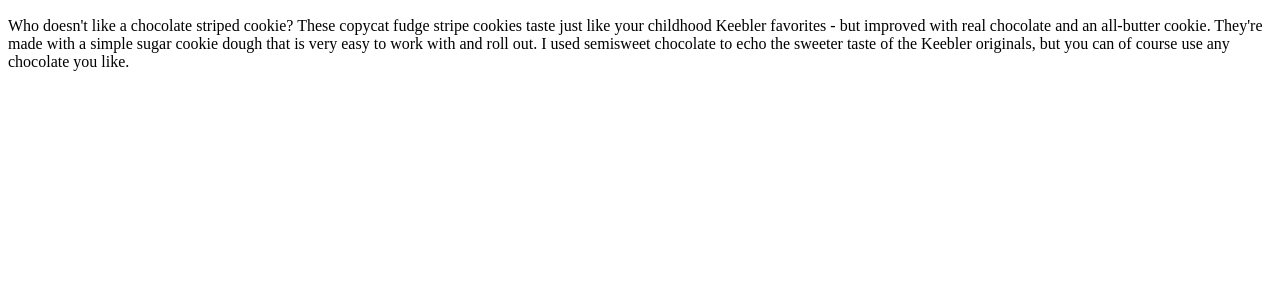
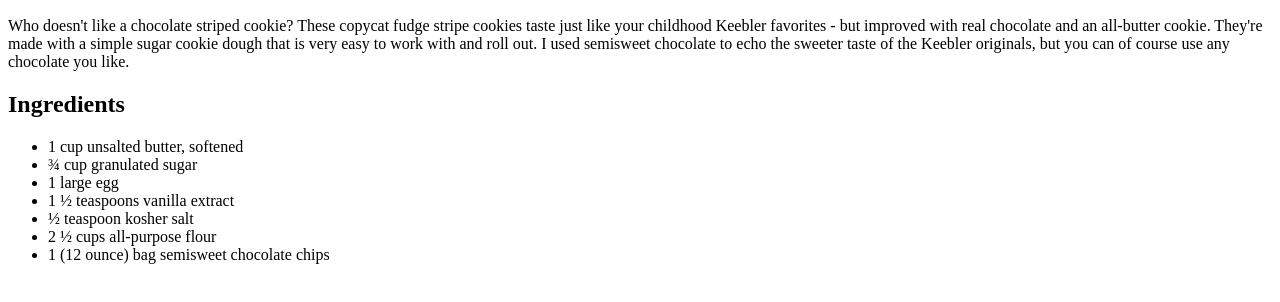
Before and after one commit to YoImJack/odin-recipes, a plain HTML site: page recipes/cookies.html in a window 1280 px wide. Shown: the part 434-736 px from the top of the page. Drawn offline with Linux system fonts and the light colour scheme.

Commit message:
Add unodered list ingredients

```diff
--- a/recipes/cookies.html
+++ b/recipes/cookies.html
@@ -14,5 +14,15 @@
             but improved with real chocolate and an all-butter cookie. They're made with a simple sugar cookie dough that is very easy to work
             with and roll out. I used semisweet chocolate to echo the sweeter taste of the Keebler originals, but you can of course use any
             chocolate you like.</p>
+        <h2>Ingredients</h2>
+        <ul>
+            <li>1 cup unsalted butter, softened</li>
+            <li>¾ cup granulated sugar</li>
+            <li>1 large egg</li>
+            <li>1 ½ teaspoons vanilla extract</li>
+            <li>½ teaspoon kosher salt</li>
+            <li>2 ½ cups all-purpose flour</li>
+            <li>1 (12 ounce) bag semisweet chocolate chips</li>
+        </ul>
     </body>
 </html>
```
